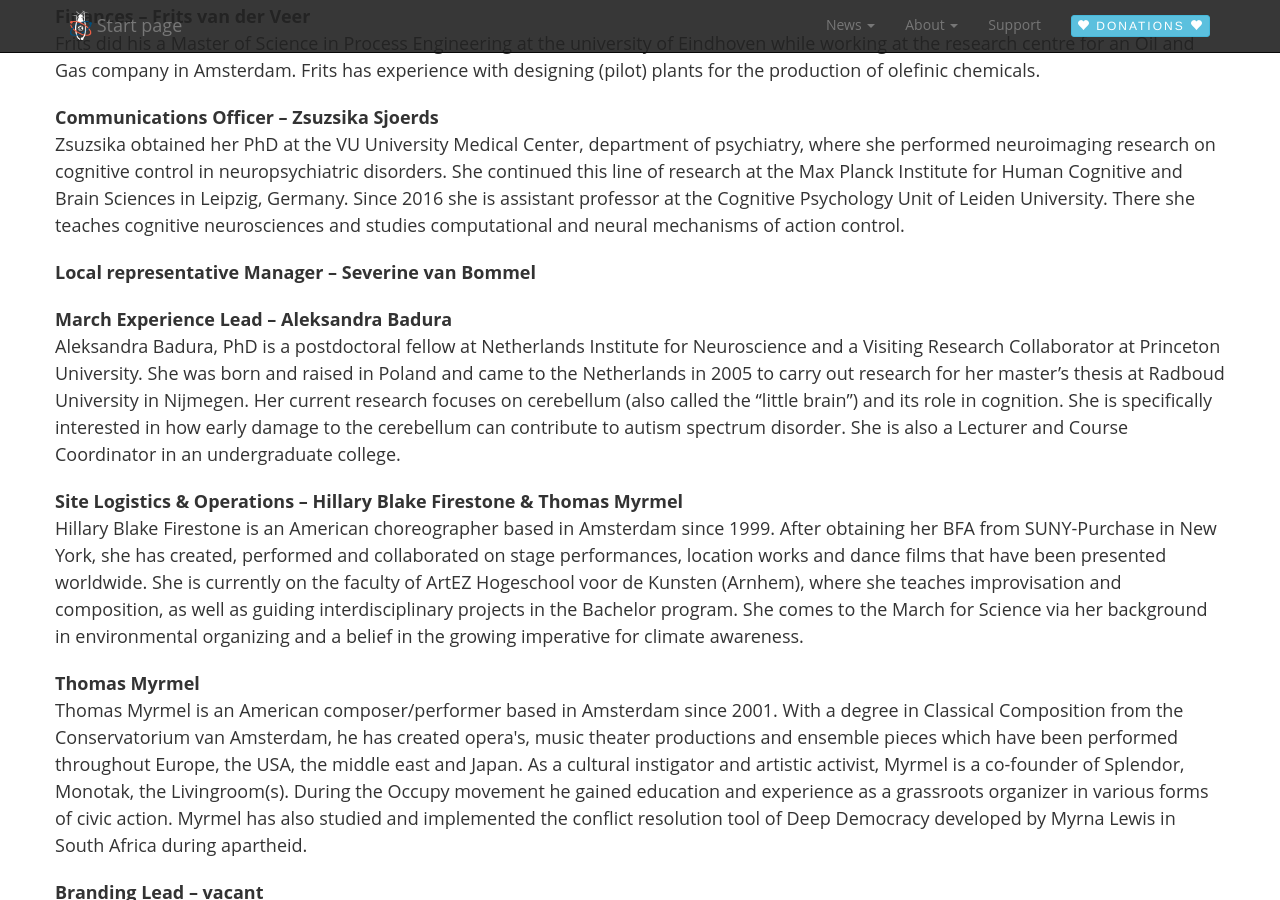
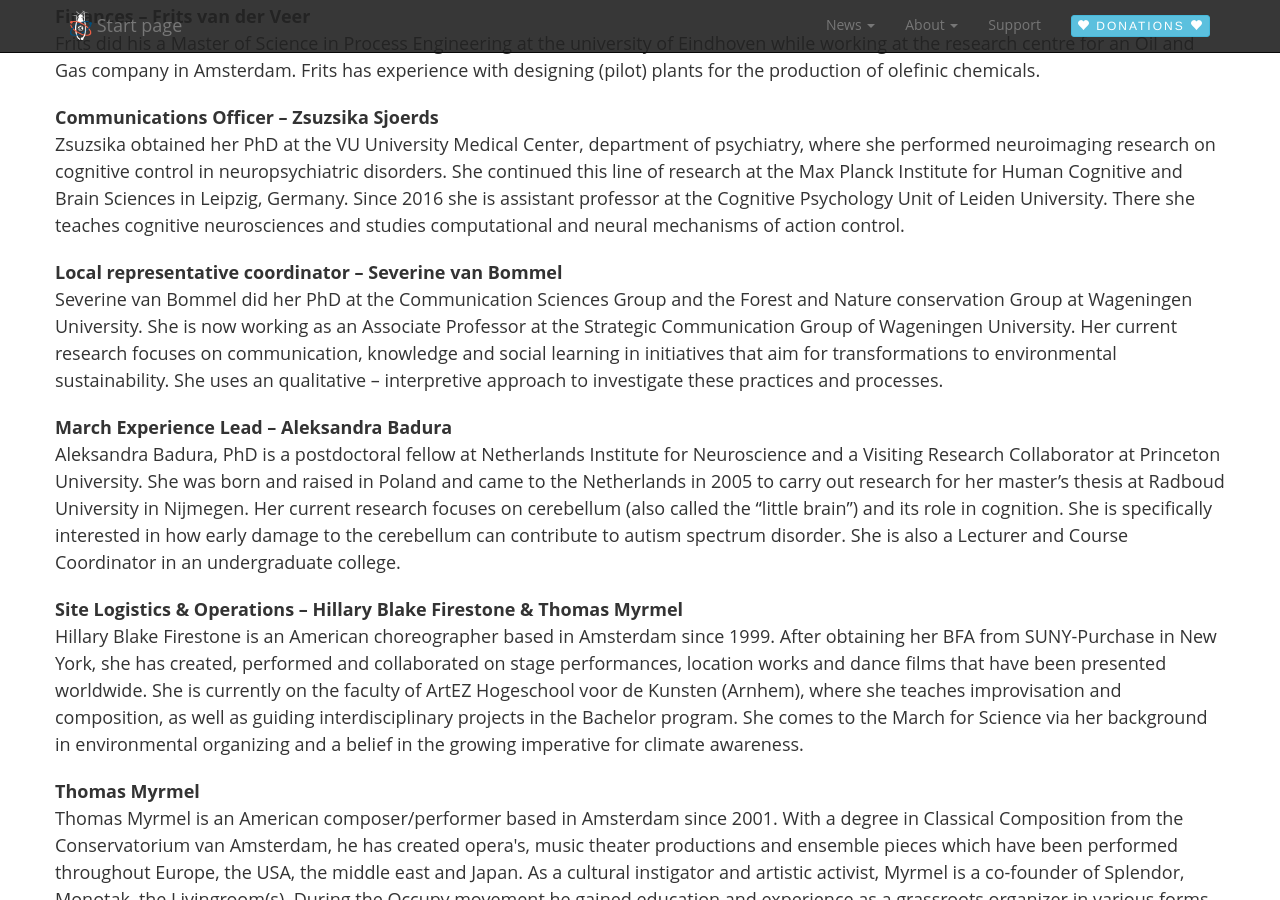
Before and after one commit to marchforsciencenl/marchforsciencenl-website, a Jekyll site: the page built from organization.html, in a window 1280 px wide and 900 px high, scrolled down 380 px. Built offline with Jekyll 4.4.1, drawn with Linux system fonts in a browser that asks for light colours.

Commit message:
Update description of Severine

```diff
--- a/_data/org.yml
+++ b/_data/org.yml
@@ -10,7 +10,8 @@
 - name: Communications Officer – Zsuzsika Sjoerds
   description: Zsuzsika obtained her PhD at the VU University Medical Center, department of psychiatry, where she performed neuroimaging research on cognitive control in neuropsychiatric disorders. She continued this line of research at the Max Planck Institute for Human Cognitive and Brain Sciences in Leipzig, Germany. Since 2016 she is assistant professor at the Cognitive Psychology Unit of Leiden University. There she teaches cognitive neurosciences and studies computational and neural mechanisms of action control.
 
-- name: Local representative Manager – Severine van Bommel
+- name: Local representative coordinator – Severine van Bommel
+  description: Severine van Bommel did her PhD at the Communication Sciences Group and the Forest and Nature conservation Group at Wageningen University. She is now working as an Associate Professor at the Strategic Communication Group of Wageningen University. Her current research focuses on communication, knowledge and social learning in initiatives that aim for transformations to environmental sustainability. She uses an qualitative – interpretive approach to investigate these practices and processes.
 
 - name: March Experience Lead – Aleksandra Badura
   description: Aleksandra Badura, PhD is a postdoctoral fellow at Netherlands Institute for Neuroscience and a Visiting Research Collaborator at Princeton University. She was born and raised in Poland and came to the Netherlands in 2005 to carry out research for her master’s thesis at Radboud University in Nijmegen. Her current research focuses on cerebellum (also called the “little brain”) and its role in cognition. She is specifically interested in how early damage to the cerebellum can contribute to autism spectrum disorder. She is also a Lecturer and Course Coordinator in an undergraduate college.
```
